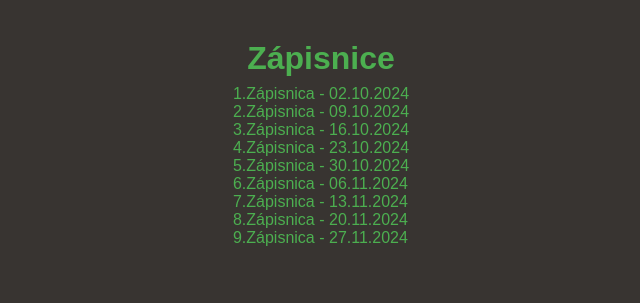
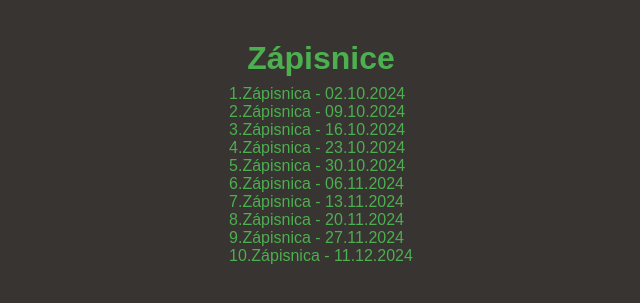
Before and after one commit to Starovic-FEI/tp-stranka, a Flask app: page /meetings in a window 1280 px wide. Shown: the part 34-337 px from the top of the page, without its empty margins (319-959 px from the left). Run offline with Flask 3, Linux system fonts and the light colour scheme.

Commit message:
Added 10.Zapisnica

```diff
--- a/templates/meetings.html
+++ b/templates/meetings.html
@@ -32,6 +32,7 @@
       { name: "7.Zápisnica - 13.11.2024", path: "{{ url_for('static', filename='meetings/7.Zápisnica tímového stretnutia.pdf') }}" },
       { name: "8.Zápisnica - 20.11.2024", path: "{{ url_for('static', filename='meetings/8.Zápisnica tímového stretnutia.pdf') }}" },
       { name: "9.Zápisnica - 27.11.2024", path: "{{ url_for('static', filename='meetings/9.Zápisnica tímového stretnutia.pdf') }}" },
+      { name: "10.Zápisnica - 11.12.2024", path: "{{ url_for('static', filename='meetings/10.Zápisnica tímového stretnutia.pdf') }}" },
 
 
     ];
```
Also changed, not shown: 1 other file.
